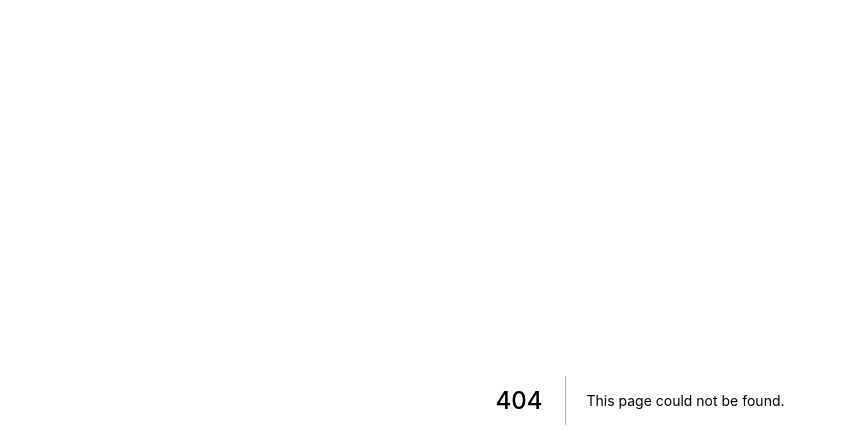
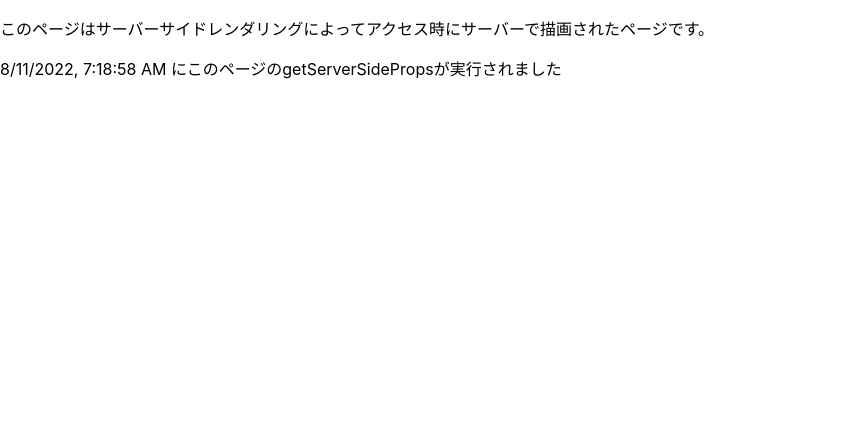
Before and after one commit to dekihi-app/TypeScriptReactNextJsStudy, a Next.js app in the folder src/next-sample/: page /ssr in a window 1280 px wide. Before the commit this address had no page. Shown: the top 448 px of the page, without its empty margins (0-846 px from the left). Built offline with nearby package versions, Linux system fonts and the light colour scheme.

Commit message:
learned ssr

```diff
--- /dev/null
+++ b/src/next-sample/pages/ssr.tsx
@@ -0,0 +1,42 @@
+import { GetServerSideProps, NextPage } from "next";
+import Head from "next/head";
+
+type SSRProps = {
+  message: string;
+};
+
+const SSR: NextPage<SSRProps> = (props) => {
+  const { message } = props;
+
+  return (
+    <div>
+      <Head>
+        <title>Create Next App</title>
+        <link rel="icon" href="/favicon.ico" />
+      </Head>
+      <main>
+        <p>
+          このページはサーバーサイドレンダリングによってアクセス時にサーバーで描画されたページです。
+        </p>
+        <p>{message}</p>
+      </main>
+    </div>
+  );
+};
+
+// getServerSidePropsはページへのリクエストがある度に実行される
+export const getServerSideProps: GetServerSideProps<SSRProps> = async (
+  context
+) => {
+  const timestamp = new Date().toLocaleString();
+  const message = `${timestamp} にこのページのgetServerSidePropsが実行されました`;
+  console.log(message);
+
+  return {
+    props: {
+      message,
+    },
+  };
+};
+
+export default SSR;
```
